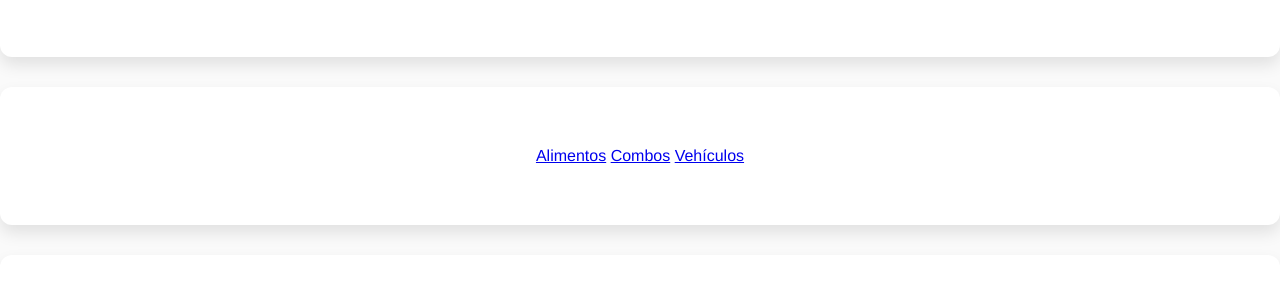
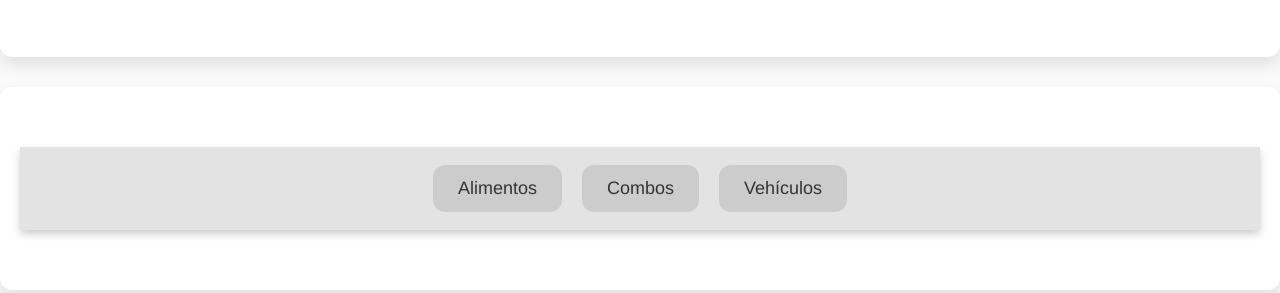
Before and after one commit to CubaExpress/wdwdwdwd, a plain HTML site: page index.html in a window 1280 px wide. Shown: the part 296-589 px from the top of the page. Drawn offline with Linux system fonts and the light colour scheme.

Commit message:
Update index.html

```diff
--- a/index.html
+++ b/index.html
@@ -47,6 +47,29 @@
       background: rgba(0, 0, 0, 0.1);
     }
     .menu-principal a:hover {
+      background: rgba(0, 0, 0, 0.2);
+      transform: scale(1.05);
+    }
+
+    /* Menú de secciones */
+    .menu-secciones {
+      display: flex;
+      justify-content: center;
+      background: #e3e3e3;
+      padding: 18px;
+      box-shadow: 0px 4px 8px rgba(0, 0, 0, 0.2);
+    }
+    .menu-secciones a {
+      color: #333;
+      text-decoration: none;
+      padding: 13px 25px;
+      font-size: 18px;
+      margin: 0 10px;
+      border-radius: 12px;
+      transition: 0.3s;
+      background: rgba(0, 0, 0, 0.1);
+    }
+    .menu-secciones a:hover {
       background: rgba(0, 0, 0, 0.2);
       transform: scale(1.05);
     }
@@ -230,7 +253,8 @@
         padding: 25px;
       }
 
-      .menu-principal a {
+      .menu-principal a,
+      .menu-secciones a {
         font-size: 16px;
         padding: 12px 20px;
       }
@@ -278,10 +302,11 @@
         padding: 10px;
       }
 
-      /* El menú de secciones ya se muestra en fila */
+      /* Mantener estilos para el menú de secciones */
       .menu-secciones {
         display: flex;
         flex-direction: row;
+        justify-content: center;
       }
       .menu-secciones a {
         margin: 0 10px;
@@ -306,7 +331,7 @@
   </style>
 </head>
 <body>
-  <!-- Menú principal con clase "menu-principal" -->
+  <!-- Menú principal -->
   <nav class="menu-principal">
     <a href="index.html">Shop</a>
     <a href="sobre-nosotros.html">Remesas</a>
```
